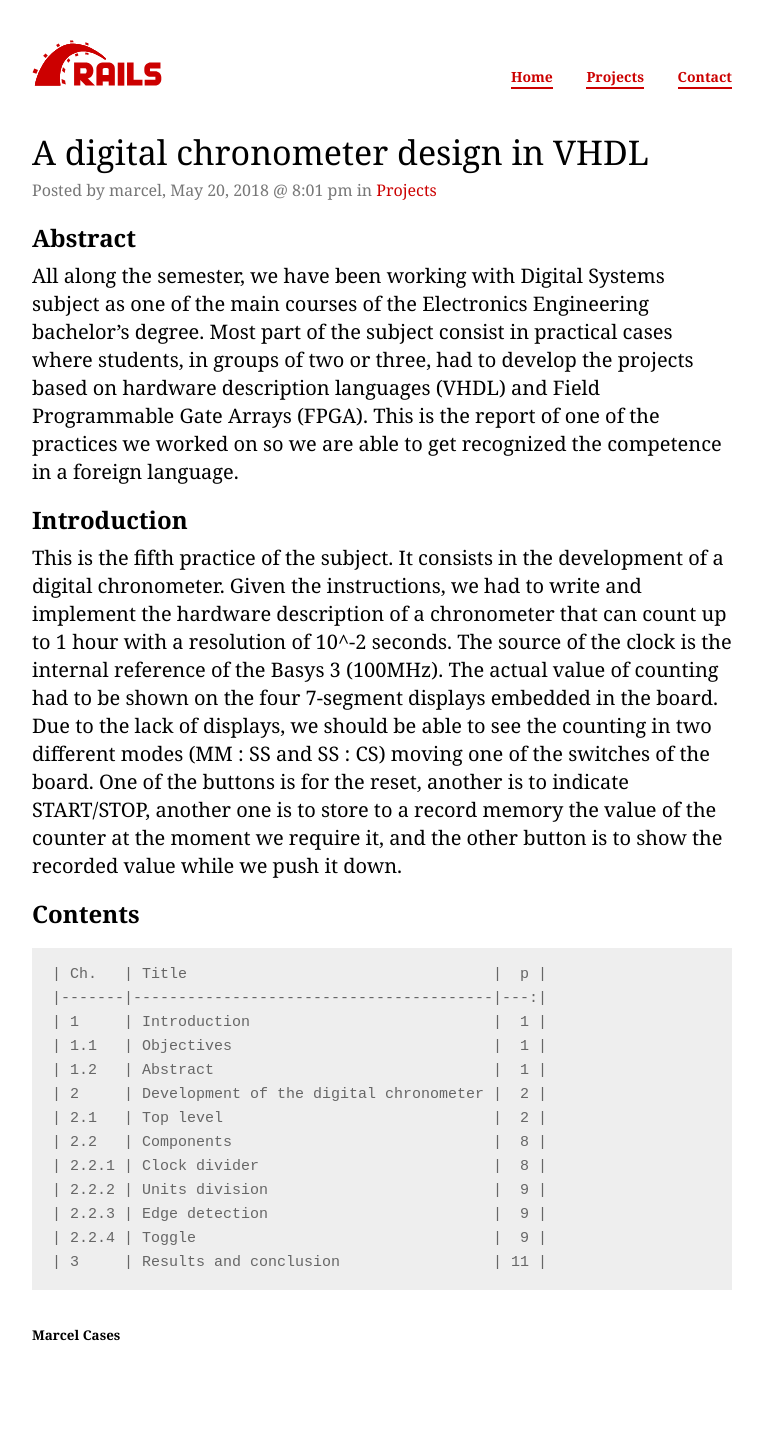
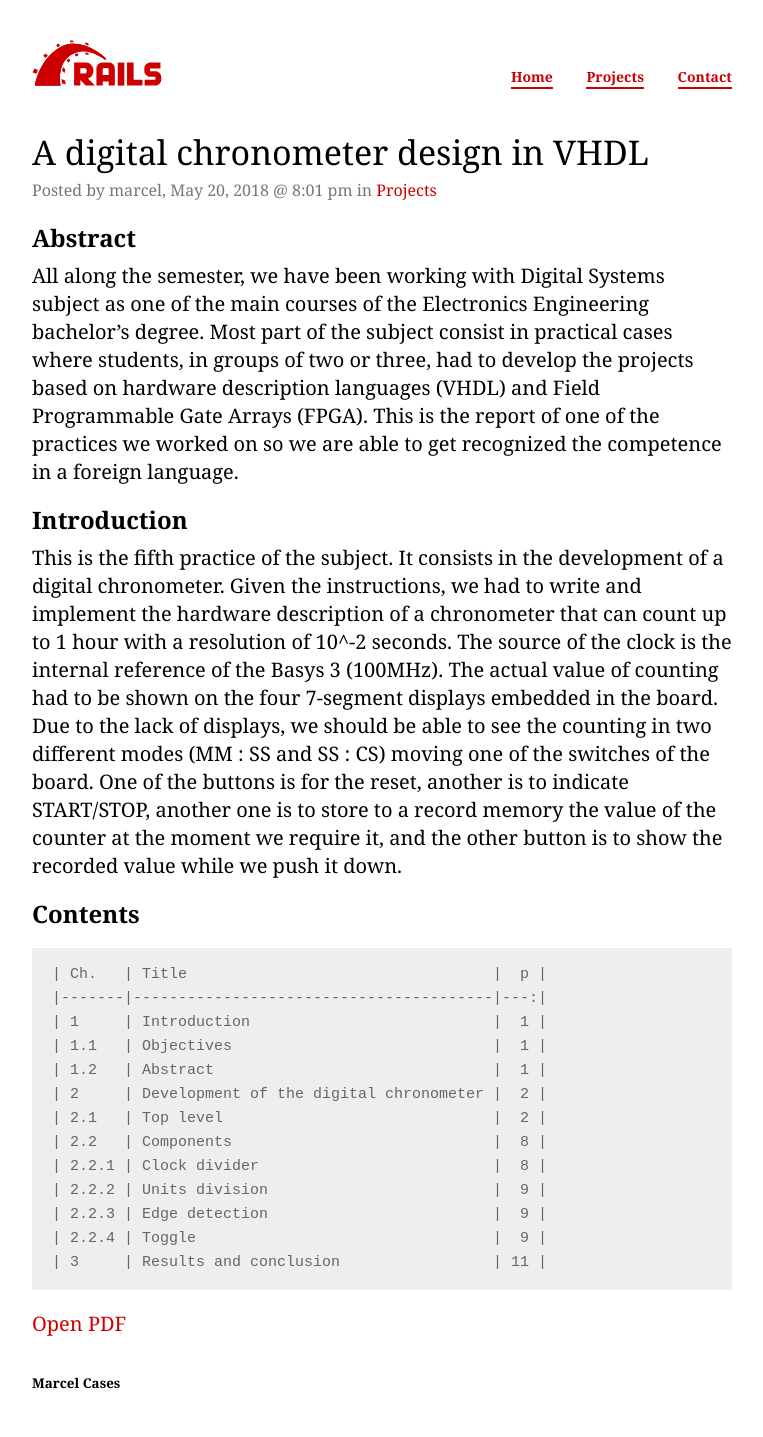
Before and after one commit to marcelcases/marcelcases.github.io, a Jekyll site: the page built from _posts/2018-05-20-a-digital-chronometer-design-in-VHDL.markdown, in a window 1280 px wide. Shown: the whole page, without its empty margins (258-1021 px from the left). Built offline with Jekyll 4.4.1, drawn with Linux system fonts in a browser that asks for light colours; comment, search, counter and statistics services are not loaded; before the commit the page ends 1389 px from its top, so only the background shows below that.

Commit message:
Add files via upload

````diff
--- a/_posts/2018-05-20-a-digital-chronometer-design-in-VHDL.markdown
+++ b/_posts/2018-05-20-a-digital-chronometer-design-in-VHDL.markdown
@@ -31,5 +31,6 @@ This is the fifth practice of the subject. It consists in the development of a d
 | 3     | Results and conclusion                 | 11 |
 ```
 
+[Open PDF](https://1drv.ms/b/s!AtguJR4tix_G4SxiMLKT8_GdAsrF){: .btn}
 
 ###### Marcel Cases
````
